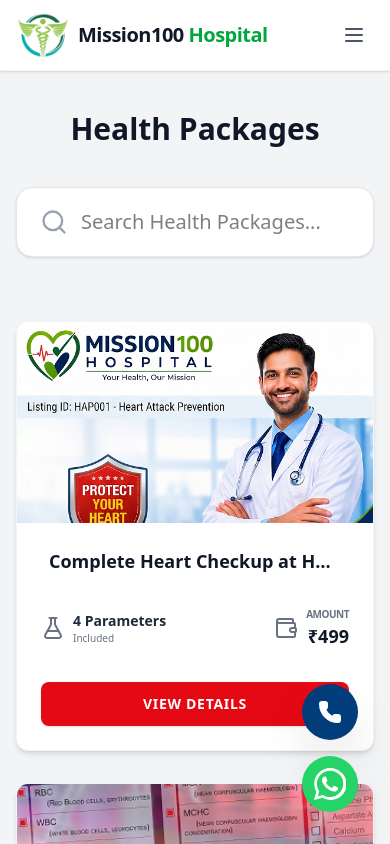
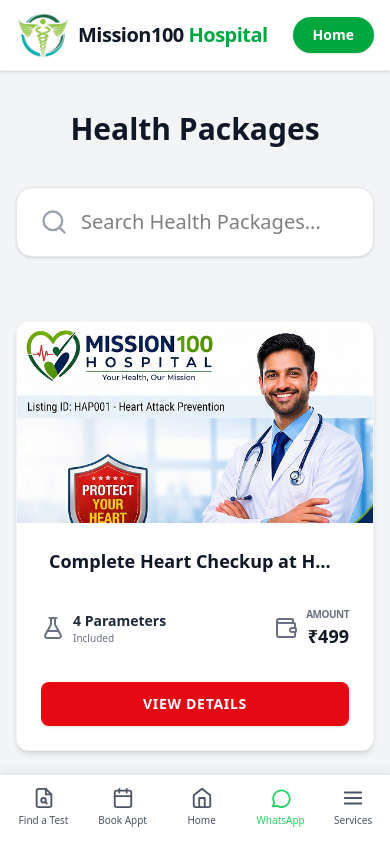
Before and after one commit to TheHemantPandey/mission100-hospital, a Next.js app: page /find-a-test in a window 390 px wide. Shown: the top 844 px of the page. Built offline with nearby package versions, Linux system fonts and the light colour scheme.

Commit message:
many Important fixes

```diff
--- a/app/page.js
+++ b/app/page.js
@@ -74,12 +74,12 @@ export default function Home() {
               </div>
 
               {/* RIGHT SIDE: Meditation Image (Made Larger) */}
-              <div className="relative w-64 h-64 sm:w-80 sm:h-80 md:w-[500px] md:h-[500px] lg:w-[600px] lg:h-[600px] xl:w-[700px] xl:h-[700px] max-h-[50vh] md:max-h-[90vh] overflow-visible shrink-0">
+              <div className="relative w-64 h-64 sm:w-80 sm:h-80 md:w-125 md:h-125 lg:w-150 lg:h-150 xl:w-175 xl:h-175 max-h-[50vh] md:max-h-[90vh] overflow-visible shrink-0">
                 <Image
                   src="/meditate.png"
                   alt="Meditation"
                   fill
-                  className="object-contain object-center md:object-right-bottom"
+                  className="object-contain object-center md:object-bottom-right"
                   sizes="(max-width: 768px) 320px, (max-width: 1280px) 600px, 800px"
                   priority
                   quality={90}
--- a/components/Navbar.js
+++ b/components/Navbar.js
@@ -1,50 +1,59 @@
 "use client";
-import React, { useState, memo } from "react";
+import React, { useState, memo, useEffect, useRef } from "react";
 import Image from "next/image";
 import Link from "next/link";
 
 // Memoized Service List to prevent re-calculating on every render
 const demoServices = [
-  {
-    name: "Heart Attack Prevention",
-    href: "/services/heart-attack-prevention",
-  },
+  { name: "Heart Attack Prevention", href: "/services/heart-attack-prevention" },
   { name: "Mental Health Stress", href: "/services/mental-health-stress" },
   { name: "Anti-Aging Science", href: "/services/anti-aging-science" },
   { name: "Body & Bone Strength", href: "/services/bone-strength" },
   { name: "Yoga & Ayurveda", href: "/services/yoga-ayurveda" },
-  {
-    name: "Metabolic & Sugar Control",
-    href: "/services/metabolic-sugar-control",
-  },
+  { name: "Metabolic & Sugar Control", href: "/services/metabolic-sugar-control" },
   { name: "Vitamins", href: "/services/Vitamins" },
-  {
-    name: "Happiness & Emotional Vitality",
-    href: "/services/happiness-emotional-vitality",
-  },
+  { name: "Happiness & Emotional Vitality", href: "/services/happiness-emotional-vitality" },
   { name: "Longevity Modeling", href: "/services/longevity-modeling" },
   { name: "Behavioral Analysis", href: "/services/behavioral-analysis" },
   { name: "Body Preservation", href: "/services/body-preservation" },
 ];
 
 const Navbar = () => {
-  const [mobileMenuOpen, setMobileMenuOpen] = useState(false);
-  const [servicesOpen, setServicesOpen] = useState(false);
+  const [mobileServicesOpen, setMobileServicesOpen] = useState(false);
+  const [desktopServicesOpen, setDesktopServicesOpen] = useState(false);
+
+  const navRef = useRef(null);
 
   const closeMenu = () => {
-    setMobileMenuOpen(false);
-    setServicesOpen(false);
+    setMobileServicesOpen(false);
+    setDesktopServicesOpen(false);
   };
 
+  useEffect(() => {
+    const handleClickOutside = (event) => {
+      if (navRef.current && !navRef.current.contains(event.target)) {
+        setMobileServicesOpen(false);
+        setDesktopServicesOpen(false);
+      }
+    };
+
+    document.addEventListener("mousedown", handleClickOutside);
+    return () => {
+      document.removeEventListener("mousedown", handleClickOutside);
+    };
+  }, []);
+
   return (
-    <nav className="bg-white w-full border-b border-gray-100 sticky top-0 z-100 shadow-sm">
-      <div className="max-w-7xl flex flex-wrap items-center justify-between mx-auto p-3 px-4 sm:px-6">
+    // FIX APPLIED HERE: Moved sticky classes to the wrapper div
+    <div ref={navRef} className="sticky top-0 z-100 w-full">
+      {/* ========================================= */}
+      {/* 1. TOP NAVBAR (Sticky on ALL devices)     */}
+      {/* ========================================= */}
+      <nav className="bg-white w-full border-b border-gray-100 shadow-sm relative">
+        <div className="max-w-7xl flex items-center justify-between mx-auto p-3 px-4 sm:px-6">
+
           {/* Logo Section */}
-        <Link
-          href="/"
-          className="flex items-center space-x-2"
-          onClick={closeMenu}
-        >
+          <Link href="/" className="flex items-center space-x-2" onClick={closeMenu}>
             <Image
               src="/main-logo1.png"
               alt="Mission100 Hospital Logo"
@@ -56,85 +65,48 @@ const Navbar = () => {
               Mission100 <span className="text-green-600">Hospital</span>
             </span>
           </Link>
-        {/* Hamburger Icon for Mobile/Foldables */}
+
+          {/* Mobile Only: Top "Home" Button */}
+          <Link
+            href="/"
+            className="md:hidden bg-green-600 text-white px-5 py-2 rounded-full font-bold text-sm shadow-sm active:scale-95 transition-all"
+            onClick={closeMenu}
+          >
+            Home
+          </Link>
+
+          {/* Desktop Only: Navigation Links */}
+          <div className="hidden md:block w-auto">
+            <ul className="flex flex-row items-center font-medium space-x-6 lg:space-x-8">
+              <li>
+                <Link href="/" className="text-gray-700 hover:text-green-600">Home</Link>
+              </li>
+              <li>
+                <Link href="/about" className="text-gray-700 hover:text-green-600">About</Link>
+              </li>
+
+              {/* SERVICES DROPDOWN - Desktop Hover */}
+              <li
+                className="relative group"
+                onMouseEnter={() => setDesktopServicesOpen(true)}
+                onMouseLeave={() => setDesktopServicesOpen(false)}
+              >
                 <button
-          onClick={() => setMobileMenuOpen(!mobileMenuOpen)}
-          className="md:hidden p-2 text-gray-600 hover:bg-gray-100 rounded-lg focus:outline-none"
-          aria-label="Toggle menu"
+                  onClick={(e) => {
+                    e.preventDefault();
+                    setDesktopServicesOpen(!desktopServicesOpen);
+                  }}
+                  className="flex items-center gap-1 text-gray-700 group-hover:text-green-600 py-2"
                 >
-          <svg
-            className="w-6 h-6"
-            fill="none"
-            stroke="currentColor"
-            viewBox="0 0 24 24"
-          >
-            <path
-              strokeLinecap="round"
-              strokeLinejoin="round"
-              strokeWidth="2"
-              d={
-                mobileMenuOpen
-                  ? "M6 18L18 6M6 6l12 12"
-                  : "M4 6h16M4 12h16M4 18h16"
-              }
-            />
+                  Services
+                  <svg className={`w-4 h-4 transition-transform ${desktopServicesOpen ? "rotate-180" : ""}`} fill="none" stroke="currentColor" viewBox="0 0 24 24">
+                    <path strokeLinecap="round" strokeLinejoin="round" strokeWidth="2" d="M19 9l-7 7-7-7" />
                   </svg>
                 </button>
 
-        {/* Navigation Links */}
-        <div
-          className={`${mobileMenuOpen ? "block" : "hidden"} w-full md:block md:w-auto`}
-        >
-          <ul className="flex flex-col md:flex-row md:items-center font-medium mt-4 md:mt-0 md:space-x-6 lg:space-x-8 space-y-2 md:space-y-0 pb-4 md:pb-0">
-            <li>
-              <Link
-                href="/"
-                onClick={closeMenu}
-                className="block py-2 text-gray-700 hover:text-green-600"
-              >
-                Home
-              </Link>
-            </li>
-            <li>
-              <Link
-                href="/about"
-                onClick={closeMenu}
-                className="block py-2 text-gray-700 hover:text-green-600"
-              >
-                About
-              </Link>
-            </li>
-
-            {/* SERVICES DROPDOWN - Logic for Hover/Click */}
-            <li
-              className="relative group"
-              onMouseEnter={() => setServicesOpen(true)}
-              onMouseLeave={() => setServicesOpen(false)}
-            >
-              <button
-                onClick={() => setServicesOpen(!servicesOpen)}
-                className="flex items-center justify-between w-full md:w-auto gap-1 text-gray-700 group-hover:text-green-600 py-2"
-              >
-                Services
-                <svg
-                  className={`w-4 h-4 transition-transform ${servicesOpen ? "rotate-180" : ""}`}
-                  fill="none"
-                  stroke="currentColor"
-                  viewBox="0 0 24 24"
-                >
-                  <path
-                    strokeLinecap="round"
-                    strokeLinejoin="round"
-                    strokeWidth="2"
-                    d="M19 9l-7 7-7-7"
-                  />
-                </svg>
-              </button>
-
-              {/* DATA OPTIMIZATION: Only render the list if Services is open (Mobile) or being hovered (Desktop) */}
-              {servicesOpen && (
-                <div className="md:absolute left-0 mt-0 w-full md:w-72 bg-white md:border border-gray-100 rounded-xl md:shadow-xl z-110 overflow-hidden">
-                  <div className="py-2 pl-4 md:pl-0 border-l-2 border-green-100 md:border-l-0">
+                {desktopServicesOpen && (
+                  <div className="absolute left-0 mt-0 w-72 bg-white border border-gray-100 rounded-xl shadow-xl z-110 overflow-hidden">
+                    <div className="py-2">
                       {demoServices.map((service, index) => (
                         <Link
                           key={index}
@@ -151,31 +123,17 @@ const Navbar = () => {
               </li>
 
               <li>
-              <Link
-                href="/find-a-test"
-                onClick={closeMenu}
-                className="block py-2 text-gray-700 hover:text-green-600"
-              >
-                Find a Test
-              </Link>
+                <Link href="/find-a-test" className="text-gray-700 hover:text-green-600">Find a Test</Link>
+              </li>
+              <li>
+                <Link href="/contact" className="text-gray-700 hover:text-green-600">Contact</Link>
               </li>
 
+              {/* Desktop Call to Action Button */}
               <li>
                 <Link
-                href="/contact"
-                onClick={closeMenu}
-                className="block py-2 text-gray-700 hover:text-green-600"
-              >
-                Contact
-              </Link>
-            </li>
-
-            {/* Call to Action Button */}
-            <li className="pt-2 md:pt-0">
-              <Link
                   href="/book-appointment"
-                className="block md:inline-block text-center px-6 py-2.5 bg-green-600 text-white rounded-full font-bold hover:bg-green-700 transition-all active:scale-95 text-sm lg:text-base"
-                onClick={closeMenu}
+                  className="inline-block text-center px-6 py-2.5 bg-green-600 text-white rounded-full font-bold hover:bg-green-700 transition-all active:scale-95 text-sm lg:text-base"
                 >
                   Book consultation Now
                 </Link>
@@ -184,6 +142,90 @@ const Navbar = () => {
           </div>
         </div>
       </nav>
+
+      {/* ========================================= */}
+      {/* 2. MOBILE BOTTOM NAVIGATION BAR           */}
+      {/* ========================================= */}
+      <nav className="md:hidden fixed bottom-0 left-0 right-0 bg-white border-t border-gray-200 z-100 flex justify-around items-center px-1 py-1 pb-2 shadow-[0_-4px_10px_rgba(0,0,0,0.05)]">
+
+        {/* 1. Find a Test */}
+        <Link href="/find-a-test" onClick={closeMenu} className="flex flex-col items-center justify-center p-2 text-gray-600 hover:text-green-600 w-full">
+          <svg width="22" height="22" viewBox="0 0 24 24" fill="none" stroke="currentColor" strokeWidth="2" strokeLinecap="round" strokeLinejoin="round">
+            <path d="M14 2H6a2 2 0 0 0-2 2v16a2 2 0 0 0 2 2h12a2 2 0 0 0 2-2V8z"/><path d="M14 2v6h6"/><circle cx="11.5" cy="14.5" r="2.5"/><path d="M13.3 16.3 15 18"/>
+          </svg>
+          <span className="text-[10px] mt-1 font-medium">Find a Test</span>
+        </Link>
+
+        {/* 2. Book Appt */}
+        <Link href="/book-appointment" onClick={closeMenu} className="flex flex-col items-center justify-center p-2 text-gray-600 hover:text-green-600 w-full">
+          <svg width="22" height="22" viewBox="0 0 24 24" fill="none" stroke="currentColor" strokeWidth="2" strokeLinecap="round" strokeLinejoin="round">
+            <rect width="18" height="18" x="3" y="4" rx="2" ry="2"/><line x1="16" x2="16" y1="2" y2="6"/><line x1="8" x2="8" y1="2" y2="6"/><line x1="3" x2="21" y1="10" y2="10"/>
+          </svg>
+          <span className="text-[10px] mt-1 font-medium">Book Appt</span>
+        </Link>
+
+        {/* 3. Home */}
+        <Link href="/" onClick={closeMenu} className="flex flex-col items-center justify-center p-2 text-gray-600 hover:text-green-600 w-full">
+          <svg width="22" height="22" viewBox="0 0 24 24" fill="none" stroke="currentColor" strokeWidth="2" strokeLinecap="round" strokeLinejoin="round">
+            <path d="m3 9 9-7 9 7v11a2 2 0 0 1-2 2H5a2 2 0 0 1-2-2z"/>
+            <polyline points="9 22 9 12 15 12 15 22"/>
+          </svg>
+          <span className="text-[10px] mt-1 font-medium">Home</span>
+        </Link>
+
+        {/* 4. WhatsApp Chat - UPDATE NUMBER */}
+        <a href="https://wa.me/9220620209" target="_blank" rel="noreferrer" className="flex flex-col items-center justify-center p-2 text-[#25D366] hover:text-green-600 w-full">
+          <svg width="22" height="22" viewBox="0 0 24 24" fill="none" stroke="currentColor" strokeWidth="2" strokeLinecap="round" strokeLinejoin="round">
+            <path d="M3 21l1.65-3.8a9 9 0 1 1 3.4 3.4L3 21" />
+          </svg>
+          <span className="text-[10px] mt-1 font-medium">WhatsApp</span>
+        </a>
+
+        {/* 5. Compact Services Drop-up */}
+        <div className="relative flex flex-col items-center justify-center w-full">
+          {/* Floating Drop-up Box (Restricted Height) */}
+          {mobileServicesOpen && (
+            <div className="absolute bottom-full right-2 mb-2 w-56 max-h-90 overflow-y-auto bg-white border border-gray-200 rounded-xl shadow-[0_-10px_20px_rgba(0,0,0,0.1)] z-120">
+              <div className="py-2">
+                <div className="px-4 py-2 font-bold text-gray-900 text-sm border-b border-gray-100 sticky top-0 bg-white z-10">
+                  Our Services
+                </div>
+                {demoServices.map((service, index) => (
+                  <Link
+                    key={index}
+                    href={service.href}
+                    onClick={closeMenu}
+                    className="block px-4 py-3 text-xs text-gray-700 hover:bg-green-50 hover:text-green-600 transition-colors border-b border-gray-50 last:border-0"
+                  >
+                    {service.name}
+                  </Link>
+                ))}
+              </div>
+            </div>
+          )}
+
+          {/* Toggle Button */}
+          <button
+            onClick={() => setMobileServicesOpen(!mobileServicesOpen)}
+            className={`flex flex-col items-center justify-center p-2 w-full transition-colors ${mobileServicesOpen ? 'text-green-600' : 'text-gray-600'}`}
+          >
+            <svg width="22" height="22" viewBox="0 0 24 24" fill="none" stroke="currentColor" strokeWidth="2" strokeLinecap="round" strokeLinejoin="round">
+              {mobileServicesOpen ? (
+                <path d="M18 6L6 18M6 6l12 12" />
+              ) : (
+                <>
+                  <line x1="3" y1="6" x2="21" y2="6"></line>
+                  <line x1="3" y1="12" x2="21" y2="12"></line>
+                  <line x1="3" y1="18" x2="21" y2="18"></line>
+                </>
+              )}
+            </svg>
+            <span className="text-[10px] mt-1 font-medium">{mobileServicesOpen ? 'Close' : 'Services'}</span>
+          </button>
+        </div>
+      </nav>
+
+    </div>
   );
 };
 
--- a/components/WhatsAppButton.js
+++ b/components/WhatsAppButton.js
@@ -9,19 +9,20 @@ const WhatsAppButton = () => {
   const whatsappUrl = `https://api.whatsapp.com/send?phone=${phoneNumber}&text=${encodeURIComponent(message)}&lang=en`;
 
   return (
-    <div className="fixed bottom-8 right-8 z-50 flex flex-col items-center gap-4">
+    // Added "hidden lg:flex" here to hide on mobile/tablet and show on PC
+    <div className="fixed bottom-8 right-8 z-50 hidden lg:flex flex-col items-center gap-4">
 
       {/* 1. CALL BUTTON (Placed Above) */}
       <a
         href={`tel:${phoneNumber}`}
-        className="flex items-center justify-center w-14 h-14 md:w-16 md:h-16 bg-[#003d7a] text-white rounded-full shadow-2xl hover:scale-110 active:scale-95 transition-all duration-300 group relative"
+        className="flex items-center justify-center w-16 h-16 bg-[#003d7a] text-white rounded-full shadow-2xl hover:scale-110 active:scale-95 transition-all duration-300 group relative"
         aria-label="Call Hospital"
       >
         {/* Tooltip */}
         <span className="absolute right-20 bg-white text-gray-800 text-xs font-bold px-3 py-2 rounded-lg shadow-md opacity-0 group-hover:opacity-100 transition-opacity whitespace-nowrap pointer-events-none border border-gray-100">
           Call us now!
         </span>
-        <Phone className="w-6 h-6 md:w-7 md:h-7 fill-white" />
+        <Phone className="w-7 h-7 fill-white" />
       </a>
 
       {/* 2. WHATSAPP BUTTON (Bottom) */}
@@ -29,7 +30,7 @@ const WhatsAppButton = () => {
         href={whatsappUrl}
         target="_blank"
         rel="noopener noreferrer"
-        className="flex items-center justify-center w-14 h-14 md:w-16 md:h-16 bg-[#25D366] text-white rounded-full shadow-2xl hover:scale-110 active:scale-95 transition-all duration-300 group relative"
+        className="flex items-center justify-center w-16 h-16 bg-[#25D366] text-white rounded-full shadow-2xl hover:scale-110 active:scale-95 transition-all duration-300 group relative"
         aria-label="Contact on WhatsApp"
       >
         {/* Tooltip */}
@@ -39,7 +40,7 @@ const WhatsAppButton = () => {
 
         {/* WhatsApp SVG Icon */}
         <svg
-          className="w-8 h-8 md:w-9 md:h-9 text-white"
+          className="w-9 h-9 text-white"
           fill="currentColor"
           viewBox="0 0 24 24"
         >
```
Also changed, not shown: components/Footer.js (+16 -3 lines). Lines whose indentation alone changed are shown as unchanged.
